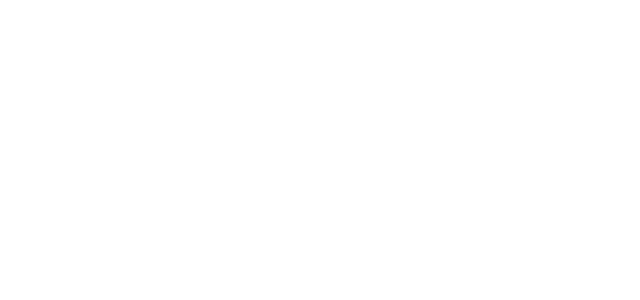
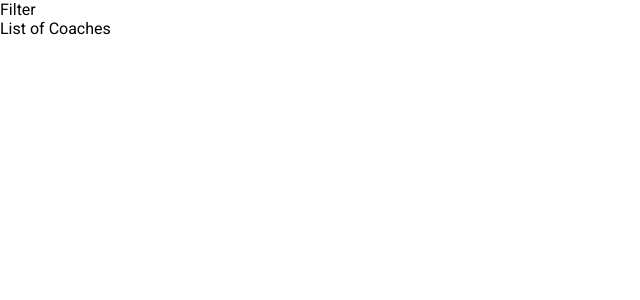
Before and after one commit to tanerdzhemal/find-teacher, a Vue app: page /coaches in a window 1280 px wide. Shown: the top 300 px of the page, without its empty margins (0-640 px from the left). Built offline with nearby package versions, Linux system fonts and the light colour scheme.

Commit message:
vuex vue-router components added

```diff
--- a/package.json
+++ b/package.json
@@ -8,15 +8,17 @@
   },
   "dependencies": {
     "core-js": "^3.6.5",
-    "vue": "^3.2.3"
+    "vue": "^3.2.3",
+    "vue-router": "^4.0.13",
+    "vuex": "^4.0.2"
   },
   "devDependencies": {
+    "@babel/eslint-parser": "^7.5.4",
     "@vue/cli-plugin-babel": "^5.0.4",
     "@vue/cli-plugin-eslint": "^5.0.4",
     "@vue/cli-service": "^5.0.4",
     "@vue/compiler-sfc": "^3.0.0-0",
     "babel-eslint": "^10.0.2",
-    "@babel/eslint-parser": "^7.5.4",
     "eslint": "^8.15.0",
     "eslint-plugin-vue": "^8.7.1"
   }
--- /dev/null
+++ b/src/App.vue
@@ -0,0 +1,23 @@
+<template>
+  <router-view></router-view>
+</template>
+
+<script>
+export default {};
+</script>
+
+<style>
+@import url('https://fonts.googleapis.com/css2?family=Roboto:wght@400;700&display=swap');
+
+* {
+  box-sizing: border-box;
+}
+
+html {
+  font-family: 'Roboto', sans-serif;
+}
+
+body {
+  margin: 0;
+}
+</style>
--- /dev/null
+++ b/src/pages/NotFound.vue
@@ -0,0 +1,7 @@
+<template></template>
+
+<script>
+export default {};
+</script>
+
+<style></style>
--- /dev/null
+++ b/src/pages/coaches/CoachDetail.vue
@@ -0,0 +1,7 @@
+<template></template>
+
+<script>
+export default {};
+</script>
+
+<style></style>
--- /dev/null
+++ b/src/pages/coaches/CoachRegistration.vue
@@ -0,0 +1,7 @@
+<template></template>
+
+<script>
+export default {};
+</script>
+
+<style></style>
--- /dev/null
+++ b/src/pages/coaches/CoachesList.vue
@@ -0,0 +1,14 @@
+<template>
+  <section>Filter</section>
+  <section>List of Coaches</section>
+</template>
+
+<script>
+export default {
+  data() {
+    return {};
+  },
+};
+</script>
+
+<style></style>
--- /dev/null
+++ b/src/pages/request/ContactCoach.vue
@@ -0,0 +1,7 @@
+<template></template>
+
+<script>
+export default {};
+</script>
+
+<style></style>
--- /dev/null
+++ b/src/pages/request/RequestsReceived.vue
@@ -0,0 +1,7 @@
+<template></template>
+
+<script>
+export default {};
+</script>
+
+<style></style>
--- /dev/null
+++ b/src/router.js
@@ -0,0 +1,26 @@
+import { createRouter, createWebHistory } from 'vue-router';
+
+import CoachDetail from './pages/coaches/CoachDetail.vue';
+import CoachesList from './pages/coaches/CoachesList.vue';
+import CoachRegistration from './pages/coaches/CoachRegistration.vue';
+import ContactCoach from './pages/request/ContactCoach.vue';
+import RequestsReceived from './pages/request/RequestsReceived.vue';
+import NotFound from './pages/NotFound.vue';
+
+const router = createRouter({
+  history: createWebHistory(),
+  routes: [
+    { path: '/', redirect: '/coaches' },
+    { path: '/coaches', component: CoachesList },
+    {
+      path: '/coaches/:id',
+      component: CoachDetail,
+      children: [{ path: '/contact', component: ContactCoach }],
+    },
+    { path: '/register', component: CoachRegistration },
+    { path: '/requests', component: RequestsReceived },
+    { path: '/:notFound(.*)', component: NotFound },
+  ],
+});
+
+export default router;
```
Also changed, not shown: src/main.js (+8 -1 lines), 1 other file (tests, documents, lock files or other folders).
